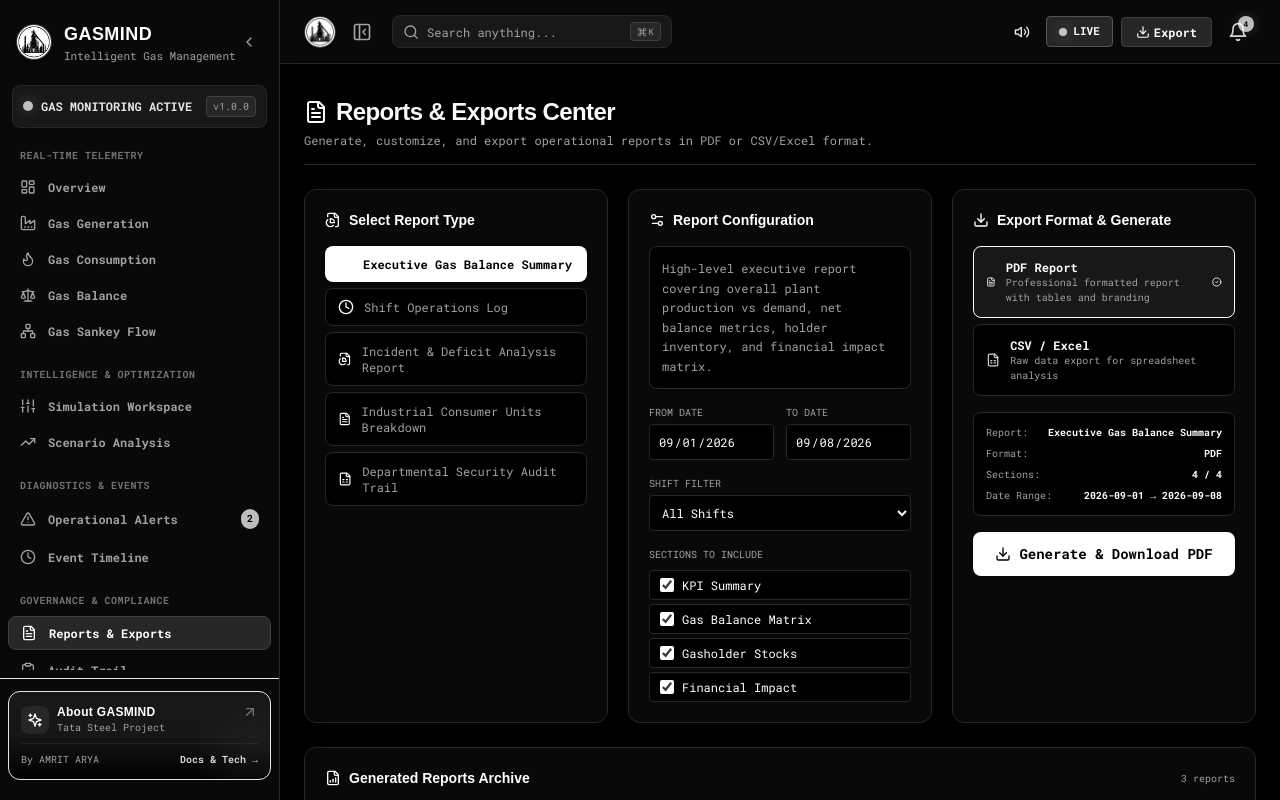
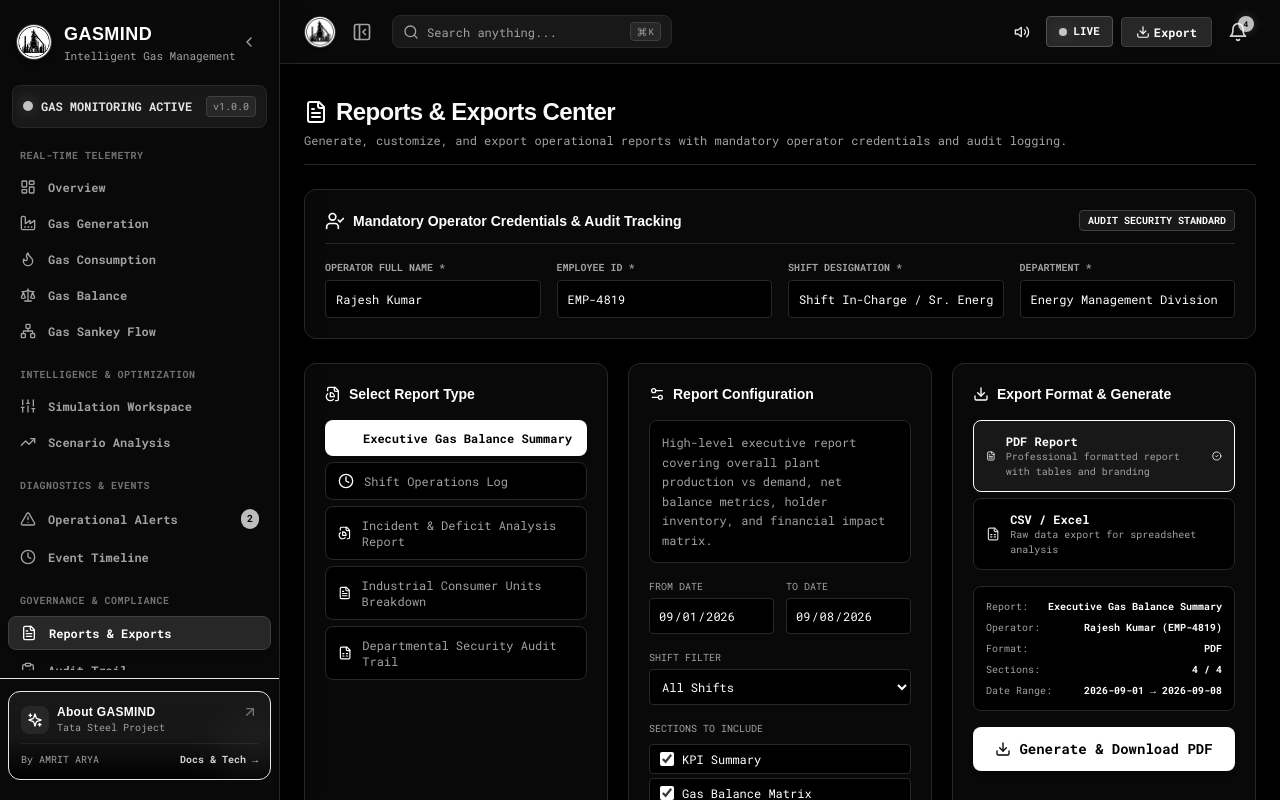
Before and after one commit to amrit-arya/GasMind-TataSteel, a React (Vite) app: page / in a window 1280 px wide. Both pictures are taken after a click on the button "Export Report". Shown: the top 800 px of the page. Built offline with nearby package versions, Linux system fonts and the light colour scheme; the HTML template or start-up script is replaced by a standard one; a web font is replaced by a local one.

Commit message:
feat: mandatory operator credentials for reports & IST timestamp conversion

```diff
--- a/src/utils/pdfReportGenerator.ts
+++ b/src/utils/pdfReportGenerator.ts
@@ -9,11 +9,24 @@ interface PDFReportOptions {
   reportTitle: string;
   dateRange: string;
   operatorName: string;
+  employeeId?: string;
+  operatorDesignation?: string;
+  operatorDept?: string;
 }
 
 export function generateGasMindPDFReport(options: PDFReportOptions): void {
   const doc = new jsPDF();
-  const { metrics = [], nodes = [], auditLogs = [], reportTitle, dateRange, operatorName } = options;
+  const {
+    metrics = [],
+    nodes = [],
+    auditLogs = [],
+    reportTitle,
+    dateRange,
+    operatorName,
+    employeeId,
+    operatorDesignation,
+    operatorDept
+  } = options;
 
   const titleLower = reportTitle.toLowerCase();
   const isCommandCenter = titleLower.includes('command center') || titleLower.includes('telemetry');
@@ -23,26 +36,44 @@ export function generateGasMindPDFReport(options: PDFReportOptions): void {
 
   // Header background
   doc.setFillColor(15, 15, 18);
-  doc.rect(0, 0, 210, 40, 'F');
+  doc.rect(0, 0, 210, 48, 'F');
 
   // Title & Subtitle
   doc.setTextColor(255, 255, 255);
-  doc.setFontSize(18);
+  doc.setFontSize(16);
   doc.setFont('helvetica', 'bold');
-  doc.text('GASMIND - Tata Steel Energy Intelligence', 14, 18);
+  doc.text('GASMIND - Tata Steel Energy Intelligence', 14, 16);
 
-  doc.setFontSize(10);
+  doc.setFontSize(9.5);
   doc.setFont('helvetica', 'normal');
-  doc.setTextColor(200, 200, 200);
-  doc.text(`Report: ${reportTitle} | Range: ${dateRange}`, 14, 27);
-  doc.text(`Generated by: ${operatorName}`, 14, 33);
+  doc.setTextColor(220, 220, 220);
+  doc.text(`Report: ${reportTitle} | Date Range: ${dateRange}`, 14, 24);
+
+  const empStr = employeeId ? ` (Emp ID: ${employeeId})` : '';
+  const desigStr = operatorDesignation ? ` | ${operatorDesignation}` : '';
+  const deptStr = operatorDept ? ` | Dept: ${operatorDept}` : '';
+  doc.text(`Operator: ${operatorName}${empStr}${desigStr}${deptStr}`, 14, 32);
+
+  const nowIST = new Date().toLocaleString('en-IN', {
+    timeZone: 'Asia/Kolkata',
+    year: 'numeric',
+    month: '2-digit',
+    day: '2-digit',
+    hour: '2-digit',
+    minute: '2-digit',
+    second: '2-digit',
+    hour12: false
+  }).replace(',', '') + ' IST';
+  doc.setTextColor(160, 160, 160);
+  doc.setFontSize(8.5);
+  doc.text(`Recorded Timestamp: ${nowIST}`, 14, 40);
 
   // Divider line
   doc.setDrawColor(60, 60, 65);
   doc.setLineWidth(0.5);
-  doc.line(14, 43, 196, 43);
+  doc.line(14, 45, 196, 45);
 
-  let currentY = 52;
+  let currentY = 54;
   let sectionIndex = 1;
 
   // ---------------------------------------------------------------------------
--- a/src/views/governance/AuditTrailView.tsx
+++ b/src/views/governance/AuditTrailView.tsx
@@ -60,7 +60,7 @@ export const AuditTrailView: React.FC = () => {
 ================================================================================
 
 Audit Reference ID: ${log.id}
-Date & Time (UTC): ${log.timestamp}
+Date & Time (IST): ${log.timestamp}
 Category: ${log.category.toUpperCase()}
 
 OPERATOR DETAILS:
--- a/src/views/governance/ReportsView.tsx
+++ b/src/views/governance/ReportsView.tsx
@@ -9,7 +9,9 @@ import {
   Clock,
   Loader2,
   FileBarChart,
-  FilePieChart
+  FilePieChart,
+  UserCheck,
+  AlertCircle
 } from 'lucide-react';
 import { generateGasMindPDFReport } from '../../utils';
 import { ParticleCard } from '../../components';
@@ -80,20 +82,27 @@ const reportConfigs: ReportConfig[] = [
 ];
 
 export const ReportsView: React.FC = () => {
-  const { gasMetrics, nodes, auditLogs, triggerExport } = useGasData();
+  const { gasMetrics, nodes, auditLogs, addAuditLog } = useGasData();
   const [selectedReport, setSelectedReport] = useState<ReportType>('executive');
   const [exportFormat, setExportFormat] = useState<ExportFormat>('pdf');
   const [isGenerating, setIsGenerating] = useState(false);
   const [dateRange, setDateRange] = useState({ from: '2026-09-01', to: '2026-09-08' });
   const [shift, setShift] = useState<string>('all');
 
+  // Mandatory Operator Credentials State
+  const [operatorName, setOperatorName] = useState<string>('Rajesh Kumar');
+  const [employeeId, setEmployeeId] = useState<string>('EMP-4819');
+  const [operatorDesignation, setOperatorDesignation] = useState<string>('Shift In-Charge / Sr. Energy Engineer');
+  const [operatorDept, setOperatorDept] = useState<string>('Energy Management Division');
+  const [validationError, setValidationError] = useState<string | null>(null);
+
   const activeConfig = reportConfigs.find(r => r.id === selectedReport)!;
   const [selectedSections, setSelectedSections] = useState<string[]>(activeConfig.sections);
 
   const [generatedReports, setGeneratedReports] = useState<GeneratedReport[]>([
-    { id: 'rep-1', name: 'Executive Gas Balance Summary (PDF)', format: 'pdf', date: '2026-09-08', time: '21:12 UTC', size: '2.4 MB', status: 'completed' },
-    { id: 'rep-2', name: 'Incident Failure Impact Logs (CSV)', format: 'csv', date: '2026-09-08', time: '17:05 UTC', size: '840 KB', status: 'completed' },
-    { id: 'rep-3', name: 'Shift Operations Log - Morning (PDF)', format: 'pdf', date: '2026-09-07', time: '14:02 UTC', size: '1.8 MB', status: 'completed' },
+    { id: 'rep-1', name: 'Executive Gas Balance Summary (PDF)', format: 'pdf', date: '2026-09-08', time: '21:12 IST', size: '2.4 MB', status: 'completed' },
+    { id: 'rep-2', name: 'Incident Failure Impact Logs (CSV)', format: 'csv', date: '2026-09-08', time: '17:05 IST', size: '840 KB', status: 'completed' },
+    { id: 'rep-3', name: 'Shift Operations Log - Morning (PDF)', format: 'pdf', date: '2026-09-07', time: '14:02 IST', size: '1.8 MB', status: 'completed' },
   ]);
 
   const toggleSection = (section: string) => {
@@ -103,6 +112,13 @@ export const ReportsView: React.FC = () => {
   };
 
   const handleGenerate = () => {
+    // Validate mandatory operator credentials
+    if (!operatorName.trim() || !employeeId.trim() || !operatorDesignation.trim() || !operatorDept.trim()) {
+      setValidationError('All operator credentials (Name, Employee ID, Designation, Department) are mandatory to export report and register audit entry.');
+      return;
+    }
+
+    setValidationError(null);
     setIsGenerating(true);
 
     if (exportFormat === 'pdf') {
@@ -114,7 +130,10 @@ export const ReportsView: React.FC = () => {
             auditLogs,
             reportTitle: activeConfig.name,
             dateRange: `${dateRange.from} to ${dateRange.to}`,
-            operatorName: 'Rajesh Kumar (Shift In-Charge / EMP-4819)'
+            operatorName: operatorName,
+            employeeId: employeeId,
+            operatorDesignation: operatorDesignation,
+            operatorDept: operatorDept
           });
         } catch (e) {
           console.error(e);
@@ -123,20 +142,51 @@ export const ReportsView: React.FC = () => {
         }
         setIsGenerating(false);
 
+        const now = new Date();
+        const timeStr = now.toLocaleTimeString('en-IN', { timeZone: 'Asia/Kolkata', hour: '2-digit', minute: '2-digit', hour12: false }) + ' IST';
+
         const newRep: GeneratedReport = {
           id: `rep-${Date.now()}`,
           name: `${activeConfig.name} (${exportFormat.toUpperCase()})`,
           format: exportFormat,
-          date: new Date().toISOString().split('T')[0],
-          time: new Date().toLocaleTimeString('en-GB', { hour: '2-digit', minute: '2-digit' }) + ' UTC',
+          date: now.toISOString().split('T')[0],
+          time: timeStr,
           size: exportFormat === 'pdf' ? '2.6 MB' : '420 KB',
           status: 'completed'
         };
         setGeneratedReports(prev => [newRep, ...prev]);
-        triggerExport();
+
+        // Register official audit log record with operator credentials
+        addAuditLog({
+          category: 'report_export',
+          userName: operatorName,
+          userDesignation: operatorDesignation,
+          userDepartment: `${operatorDept} (Emp ID: ${employeeId})`,
+          actionTitle: `Exported Official Report: ${activeConfig.name}`,
+          details: {
+            exportFormat: 'PDF',
+            reportType: activeConfig.name,
+            resultsProduced: `Generated official PDF report for period ${dateRange.from} to ${dateRange.to}. Included sections: ${selectedSections.join(', ')}.`
+          }
+        });
       }, 1200);
     } else {
       setTimeout(() => {
+        const formattedDate = new Date().toLocaleString('en-IN', { timeZone: 'Asia/Kolkata', year: 'numeric', month: '2-digit', day: '2-digit', hour: '2-digit', minute: '2-digit', second: '2-digit', hour12: false }).replace(',', '') + ' IST';
+        const metaHeader = [
+          `# ================================================================================`,
+          `# GASMIND OFFICIAL EXPORTED REPORT DATASET`,
+          `# Report Title      : ${activeConfig.name}`,
+          `# Date Range        : ${dateRange.from} to ${dateRange.to}`,
+          `# Shift Filter      : ${shift.toUpperCase()}`,
+          `# Operator Name     : ${operatorName}`,
+          `# Employee ID       : ${employeeId}`,
+          `# Shift Designation : ${operatorDesignation}`,
+          `# Department        : ${operatorDept}`,
+          `# Timestamp (IST)   : ${formattedDate}`,
+          `# ================================================================================`
+        ].join('\n');
+
         const headers = ['Metric ID', 'Gas Stream Name', 'Generation (Nm3/h)', 'Consumption (Nm3/h)', 'Net Balance (Nm3/h)', 'Holder Level (%)', 'Status'];
         const rows = gasMetrics.map(m => [
           m.id,
@@ -147,7 +197,7 @@ export const ReportsView: React.FC = () => {
           m.holderLevel,
           m.status
         ]);
-        const csvContent = [headers.join(','), ...rows.map(r => r.join(','))].join('\n');
+        const csvContent = [metaHeader, headers.join(','), ...rows.map(r => r.join(','))].join('\n');
         const blob = new Blob([csvContent], { type: 'text/csv;charset=utf-8;' });
         const url = URL.createObjectURL(blob);
         const link = document.createElement('a');
@@ -159,17 +209,33 @@ export const ReportsView: React.FC = () => {
 
         setIsGenerating(false);
 
+        const now = new Date();
+        const timeStr = now.toLocaleTimeString('en-IN', { timeZone: 'Asia/Kolkata', hour: '2-digit', minute: '2-digit', hour12: false }) + ' IST';
+
         const newRep: GeneratedReport = {
           id: `rep-${Date.now()}`,
           name: `${activeConfig.name} (${exportFormat.toUpperCase()})`,
           format: exportFormat,
-          date: new Date().toISOString().split('T')[0],
-          time: new Date().toLocaleTimeString('en-GB', { hour: '2-digit', minute: '2-digit' }) + ' UTC',
+          date: now.toISOString().split('T')[0],
+          time: timeStr,
           size: '420 KB',
           status: 'completed'
         };
         setGeneratedReports(prev => [newRep, ...prev]);
-        triggerExport();
+
+        // Register official audit log record with operator credentials
+        addAuditLog({
+          category: 'report_export',
+          userName: operatorName,
+          userDesignation: operatorDesignation,
+          userDepartment: `${operatorDept} (Emp ID: ${employeeId})`,
+          actionTitle: `Exported Official CSV Telemetry: ${activeConfig.name}`,
+          details: {
+            exportFormat: 'CSV',
+            reportType: activeConfig.name,
+            resultsProduced: `Exported raw CSV dataset for period ${dateRange.from} to ${dateRange.to} with operator metadata header.`
+          }
+        });
       }, 800);
     }
   };
@@ -183,9 +249,77 @@ export const ReportsView: React.FC = () => {
           Reports & Exports Center
         </h2>
         <p className="text-xs text-zinc-400 font-mono mt-1">
-          Generate, customize, and export operational reports in PDF or CSV/Excel format.
+          Generate, customize, and export operational reports with mandatory operator credentials and audit logging.
         </p>
       </div>
+
+      {/* Mandatory Operator Credentials Section */}
+      <ParticleCard clickEffect={true} glowColor="255, 255, 255" className="bg-zinc-950 border border-zinc-800 rounded-xl p-5 shadow-lg relative overflow-hidden">
+        <div className="flex items-center justify-between border-b border-zinc-800 pb-3 mb-4">
+          <div className="flex items-center gap-2">
+            <UserCheck className="w-5 h-5 text-white" />
+            <h3 className="font-mono text-sm font-bold text-white">
+              Mandatory Operator Credentials & Audit Tracking
+            </h3>
+          </div>
+          <span className="px-2 py-0.5 bg-zinc-900 border border-zinc-700 text-white text-[10px] font-mono font-bold rounded uppercase">
+            Audit Security Standard
+          </span>
+        </div>
+
+        <div className="grid grid-cols-1 md:grid-cols-4 gap-4 font-mono text-xs">
+          <div>
+            <label className="text-zinc-400 text-[10px] uppercase font-bold block mb-1">Operator Full Name *</label>
+            <input
+              type="text"
+              value={operatorName}
+              onChange={(e) => setOperatorName(e.target.value)}
+              placeholder="e.g. Rajesh Kumar"
+              className="w-full p-2.5 bg-black border border-zinc-800 rounded text-xs text-white focus:border-white focus:outline-none"
+            />
+          </div>
+
+          <div>
+            <label className="text-zinc-400 text-[10px] uppercase font-bold block mb-1">Employee ID *</label>
+            <input
+              type="text"
+              value={employeeId}
+              onChange={(e) => setEmployeeId(e.target.value)}
+              placeholder="e.g. EMP-4819"
+              className="w-full p-2.5 bg-black border border-zinc-800 rounded text-xs text-white focus:border-white focus:outline-none"
+            />
+          </div>
+
+          <div>
+            <label className="text-zinc-400 text-[10px] uppercase font-bold block mb-1">Shift Designation *</label>
+            <input
+              type="text"
+              value={operatorDesignation}
+              onChange={(e) => setOperatorDesignation(e.target.value)}
+              placeholder="e.g. Shift In-Charge"
+              className="w-full p-2.5 bg-black border border-zinc-800 rounded text-xs text-white focus:border-white focus:outline-none"
+            />
+          </div>
+
+          <div>
+            <label className="text-zinc-400 text-[10px] uppercase font-bold block mb-1">Department *</label>
+            <input
+              type="text"
+              value={operatorDept}
+              onChange={(e) => setOperatorDept(e.target.value)}
+              placeholder="e.g. Energy Management"
+              className="w-full p-2.5 bg-black border border-zinc-800 rounded text-xs text-white focus:border-white focus:outline-none"
+            />
+          </div>
+        </div>
+
+        {validationError && (
+          <div className="mt-3 p-2.5 bg-zinc-900 border border-zinc-700 rounded-lg flex items-center gap-2 text-white text-xs font-mono font-bold">
+            <AlertCircle className="w-4 h-4 shrink-0 text-white" />
+            <span>{validationError}</span>
+          </div>
+        )}
+      </ParticleCard>
 
       {/* Report Builder */}
       <div className="grid grid-cols-1 lg:grid-cols-3 gap-5">
@@ -330,6 +464,10 @@ export const ReportsView: React.FC = () => {
               <span className="font-bold text-white">{activeConfig.name}</span>
             </div>
             <div className="flex justify-between">
+              <span>Operator:</span>
+              <span className="font-bold text-white">{operatorName || 'Not Set'} ({employeeId || 'No ID'})</span>
+            </div>
+            <div className="flex justify-between">
               <span>Format:</span>
               <span className="font-bold text-white uppercase">{exportFormat}</span>
             </div>
```
Also changed, not shown: src/context/GasDataContext.tsx (+20 -11 lines).
